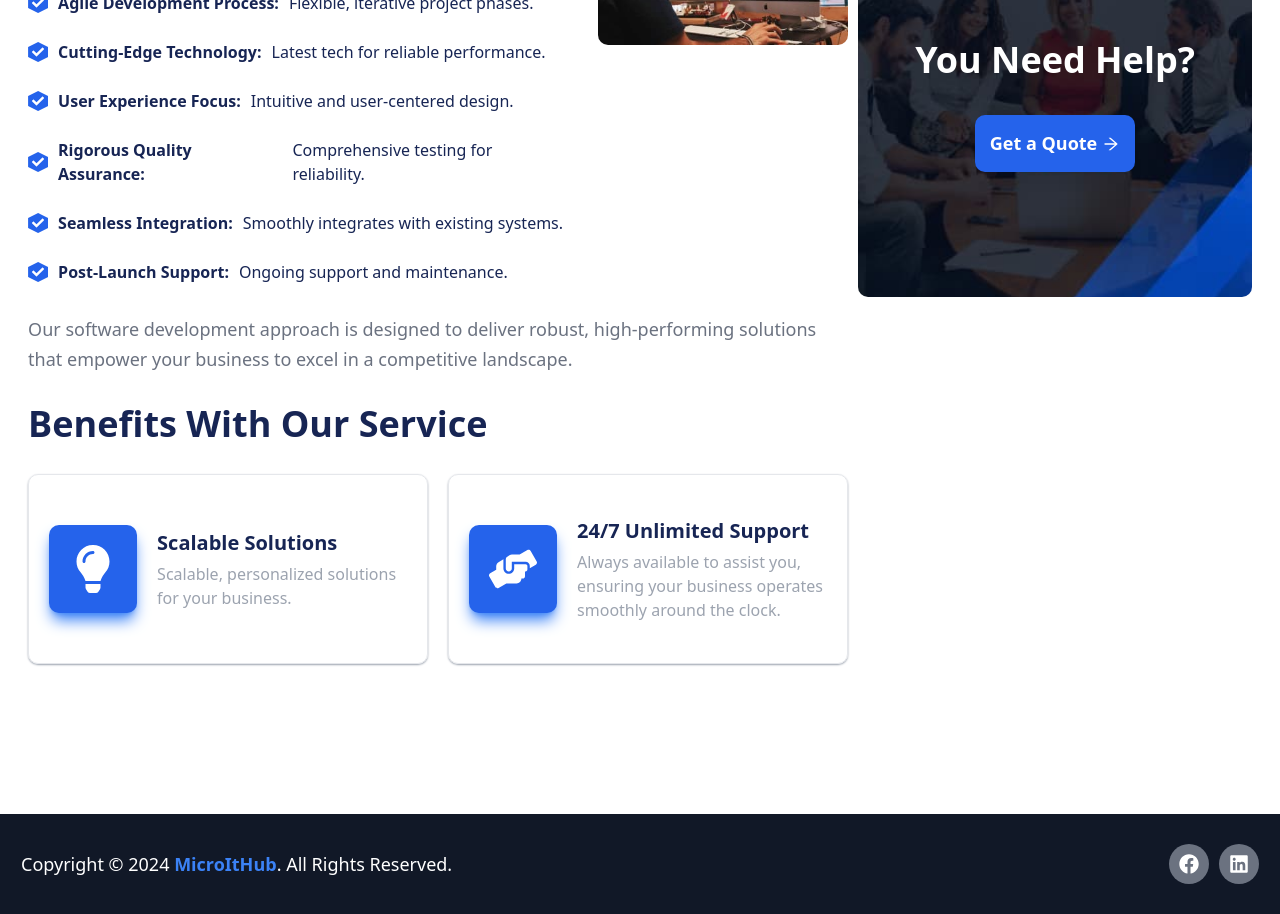
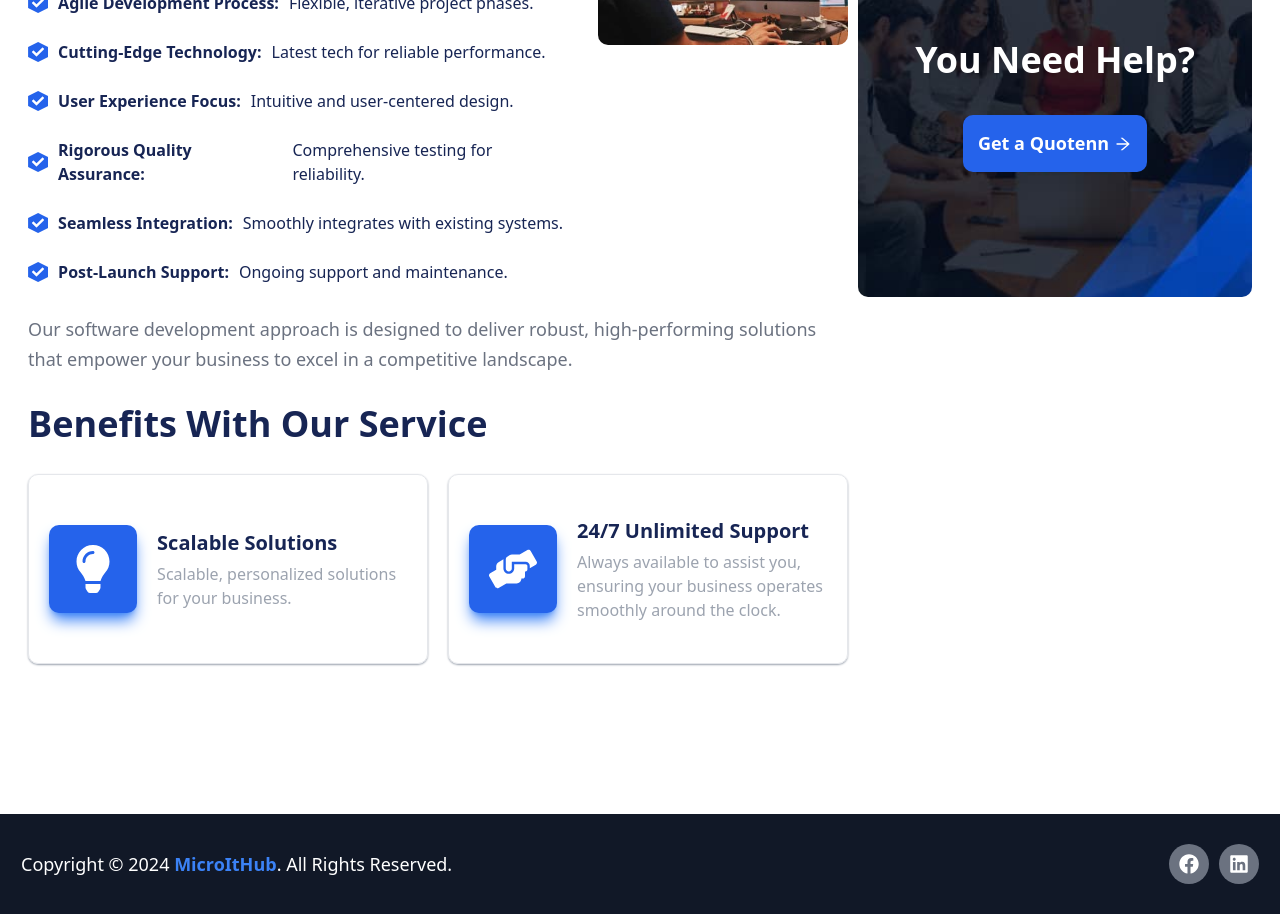
Before and after one commit to asiaahmadali/MicroItHub, a React (Vite) app: page /#/ in a window 1280 px wide. Before the commit this address led to /#/. Shown: the part 1580-2494 px from the top of the page. Built offline with nearby package versions, Linux system fonts and the light colour scheme.

Commit message:
changing

```diff
--- a/src/components/SoftwareDev/ServicesRight.jsx
+++ b/src/components/SoftwareDev/ServicesRight.jsx
@@ -59,7 +59,7 @@ function ServicesRight() {
               <p className='text-[22px] font-semibold'>Cotact Us Now</p>
               <h1 className='text-4xl font-bold'>You Need Help?</h1>
                  <button className='text-white hover:bg-gray-100 hover:text-blue-950 hover:cursor-pointer rounded-[10px] text-[18px]  font-semibold p-[15px] flex gap-[5px] bg-blue-600 items-center justify-center'>
-                      <p>Get a Quote</p>
+                      <p>Get a Quotenn</p>
                       <AiOutlineArrowRight></AiOutlineArrowRight>
                  </button>
         </div>
```
